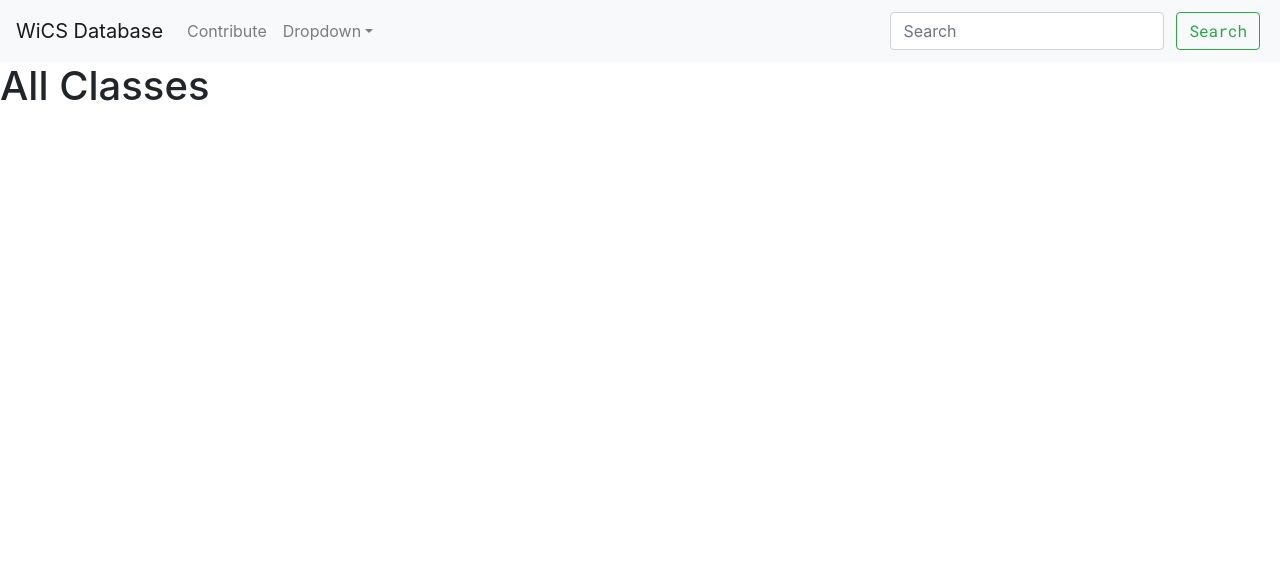
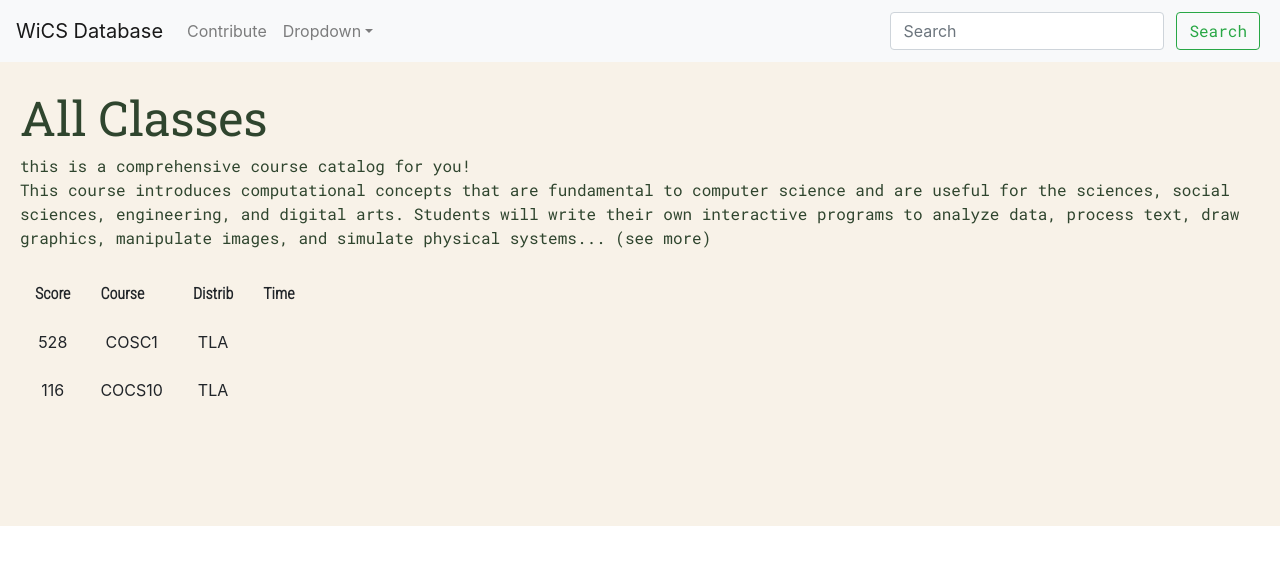
Before and after one commit to DALI-mini-webdev/final-project-jeem-teem, a React (Create React App) app in the folder jeem-team-website/: page /all-classes in a window 1280 px wide. Shown: the top 564 px of the page. Built offline with nearby package versions, Linux system fonts and the light colour scheme.

Commit message:
checked done

```diff
--- a/jeem-team-website/src/App.js
+++ b/jeem-team-website/src/App.js
@@ -4,11 +4,11 @@ import 'bootstrap/dist/css/bootstrap.min.css';
 import './jcustom.css';
 import { NavLink } from 'react-router-dom';
 import Classes from './components/Classes';
+import Landing from './components/Landing';
 import Home from './components/Home';
-import Landing from './components/Landing';
 import UserForm from './components/UserForm';
-
-
+import AllClasses from './components/AllClasses';
+import BestRated from './components/BestRated';
 
 import {
   BrowserRouter as Router,
@@ -38,21 +38,31 @@ function App() {
         </Navbar.Collapse>
       </Navbar>
       <Switch>
-        <Route path="/home">
+
+        <Route exact path="/form">
+          <UserForm />
+        </Route>
+
+        <Route exact path="/">
+          <Landing />
+        </Route>
+
+        <Route exact path="/home">
           <Home />
         </Route>
-        <Route path="/all-classes">
+
+        <Route exact path="/all-classes">
+          <AllClasses />
+        </Route>
+
+        {/* <Route path="/all-classes">
           <Classes sort={'All Classes'}/>
+        </Route> */}
+
+        <Route exact path="/best-rated">
+          <BestRated />
         </Route>
-        <Route path="/best-rated">
-          <Classes sort={'Best Rated'}/>
-        </Route>
-        <Route path="/form">
-          <UserForm />
-        </Route>
-        <Route exact path="">
-          <Landing />
-        </Route>
+
       </Switch>
     </Router>
   );
--- /dev/null
+++ b/jeem-team-website/src/components/AllClasses.js
@@ -0,0 +1,68 @@
+import React from 'react';
+import { ToastBody } from 'react-bootstrap';
+import '../pagescustom.css'
+
+class AllClasses extends React.Component {
+    constructor(props) {
+        super(props);
+        this.state = {};
+    }
+
+    render() {
+        return (
+            <div>
+            <div className="App">
+                <title>All Classes</title>
+                <body1>this is a comprehensive course catalog for you!</body1>
+                <body1>This course introduces computational concepts that are fundamental to computer science and are useful for the sciences, social sciences, engineering, and digital arts. Students will write their own interactive programs to analyze data, process text, draw graphics, manipulate images, and simulate physical systems... (see more)</body1>
+
+                <table class="course-table">
+                <thead>
+                <tr>
+                    <th>Score</th>
+                    <th>Course</th>
+                    <th>Distrib</th>
+                    <th>Time</th>
+                </tr>
+                </thead>
+                <tbody>
+                    <tr>
+                        <td>528</td>
+                        <td>COSC1</td>
+                        <td>TLA</td>
+                        <td></td>
+                        </tr>
+                    <tr>
+                        <td>116</td>
+                        <td>COCS10</td>
+                        <td>TLA</td>
+                        <td></td>
+                        </tr>
+                    <tr>
+                        <td></td>
+                        <td></td>
+                        <td></td>
+                        <td></td>
+                        </tr>
+                    <tr>
+                        <td></td>
+                        <td></td>
+                        <td></td>
+                        <td></td>
+                        </tr>
+                    <tr>
+                        <td></td>
+                        <td></td>
+                        <td></td>
+                        <td></td>
+                        </tr>
+                    </tbody>
+                            </table>
+
+            </div>
+
+          </div>
+          );
+        }
+}
+export default AllClasses;
--- /dev/null
+++ b/jeem-team-website/src/components/BestRated.js
@@ -0,0 +1,17 @@
+import React from 'react';
+
+class BestRated extends React.Component {
+    constructor(props) {
+        super(props);
+        this.state = {};
+    }
+
+    render() {
+        return (
+            <div>
+                <h1>BOAT</h1>
+            </div>
+        )
+    }
+}
+export default BestRated;
--- a/jeem-team-website/src/components/Classes.js
+++ b/jeem-team-website/src/components/Classes.js
@@ -1,5 +1,6 @@
 import 'bootstrap/dist/css/bootstrap.min.css';
 import React from 'react';
+import '../pagescustom.css'
 
 class Classes extends React.Component{
     constructor(props) {
@@ -12,6 +13,7 @@ class Classes extends React.Component{
         return(
             <div>
                 <h1>{this.state.sort}</h1>
+                <p>This course introduces computational concepts that are fundamental to computer science and are useful for the sciences, social sciences, engineering, and digital arts. Students will write their own interactive programs to analyze data, process text, draw graphics, manipulate images, and simulate physical systems... (see more)</p>
             </div>
         );
     }
--- a/jeem-team-website/src/jcustom.css
+++ b/jeem-team-website/src/jcustom.css
@@ -1,4 +1,4 @@
-@import url('https://fonts.googleapis.com/css2?family=Roboto+Condensed&family=Roboto+Mono&family=Roboto+Slab&display=swap');
+@import url('https://fonts.googleapis.com/css2?family=Roboto+Condensed:wght@300&family=Roboto+Mono&family=Roboto+Slab&display=swap');
 /*
 font-family: 'Roboto Condensed', sans-serif;
 font-family: 'Roboto Mono', monospace;
--- /dev/null
+++ b/jeem-team-website/src/pagescustom.css
@@ -0,0 +1,34 @@
+.App {
+    background-color: #f8f2e8;
+    padding: 20px;
+  }
+title {
+    display: flex;
+    justify-content: flex-start;
+    /* align-items: flex-start; */
+    font-size: calc(3rem);
+    color: #2F452E;
+    font-family: 'Roboto Slab', serif;
+}
+body1 {
+    display: flex;
+    text-align: left;
+    color: #2F452E;
+    background-color: #f8f2e8;
+    font-family: 'Roboto Mono', monospace;
+    font-size: 1rem;
+    line-height: 1.5;
+}
+.course-table {
+    border-collapse: collapse;
+    margin: 20px 0;
+    font-size: 1em;
+}
+.course-table thead tr {
+    text-align: left;
+    font-family: 'Roboto Condensed', sans-serif;
+}
+.course-table th,
+.course-table td {
+    padding: 12px 15px;
+}
```
